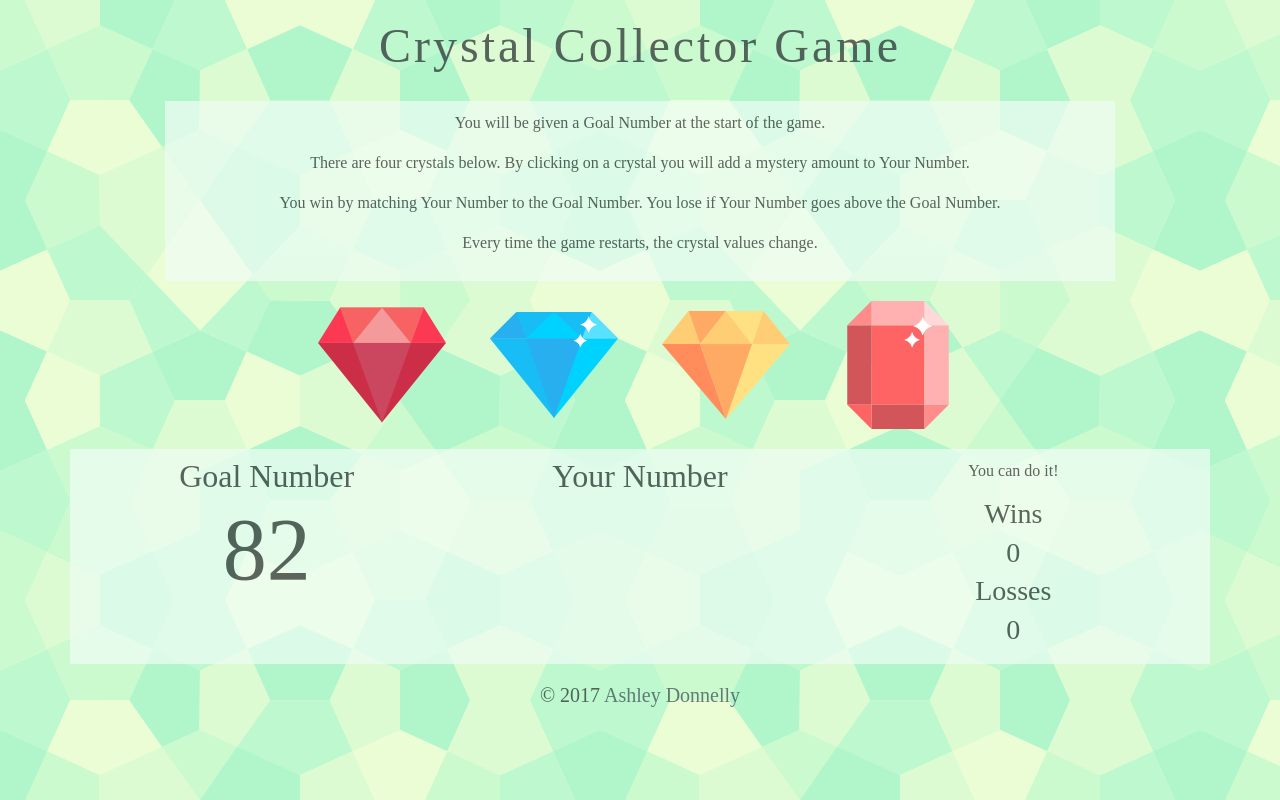
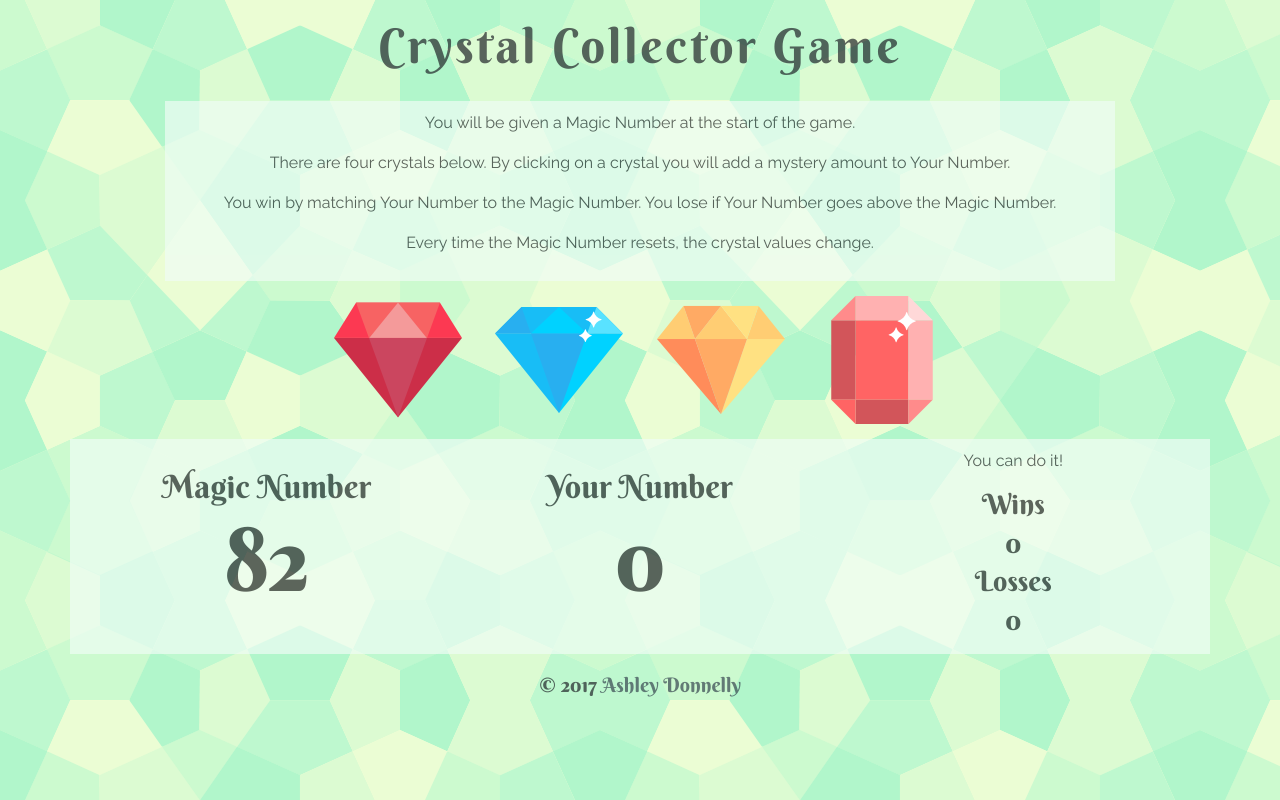
Before and after one commit to ashdonnelly/week-4-game, a plain HTML site: page index.html in a window 1280 px wide. Drawn offline with nearby package versions, Linux system fonts and the light colour scheme; a web font is replaced by a local one.

Commit message:
crystal clicks are adding correctly

```diff
--- a/assets/css/style.css
+++ b/assets/css/style.css
@@ -1,13 +1,19 @@
-body {
-	font-family: 'Balthazar', serif;
+body
+{
+	font-family: 'Berkshire Swash', cursive;
 	text-align: center;
 	background-image: url("../images/congruent_pentagon.png");
 }
 
-#instructions {
+#instructions
+{
 	padding: 10px;
 	background-color: #effdf5;
 	opacity: 0.7;
+}
+
+p {
+	font-family: 'Raleway', sans-serif;
 }
 
 #numbers-section {
@@ -23,12 +29,14 @@ h1 {
 	opacity: 0.7;
 }
 
-#goal-number {
+#magic-number,
+#your-number {
 	font-size: 88px;
 }
 
-#your-number {
-	font-size: 88px;
+#magic-section,
+#your-section {
+	padding-top: 20px;
 }
 
 a {
@@ -41,7 +49,7 @@ a:hover {
 }
 
 img {
-	padding: 20px;
+	margin: 15px;
 }
 
 h5 {
--- a/assets/javascript/game.js
+++ b/assets/javascript/game.js
@@ -1,11 +1,59 @@
 $(document).ready(function() {
 	console.log("ready");
-})
+});
 
-var goalNumber = Math.floor((Math.random() * 120) + 19);
+var yourNumber = 0;
+var magicNumber = Math.floor((Math.random() * 120) + 19);
 var crystal1 = Math.floor((Math.random() * 12) + 1);
 var crystal2 = Math.floor((Math.random() * 12) + 1);
 var crystal3 = Math.floor((Math.random() * 12) + 1);
 var crystal4 = Math.floor((Math.random() * 12) + 1);
 
-$("#goal-number").html(goalNumber);
+function reset() {
+	var yourNumber = 0;
+	var magicNumber = Math.floor((Math.random() * 120) + 19);
+	var crystal1 = Math.floor((Math.random() * 12) + 1);
+	var crystal2 = Math.floor((Math.random() * 12) + 1);
+	var crystal3 = Math.floor((Math.random() * 12) + 1);
+	var crystal4 = Math.floor((Math.random() * 12) + 1);
+};
+
+var wins = 0;
+var losses = 0;
+
+$("#magic-number").text(magicNumber);
+$("#your-number").text(yourNumber);
+$("#wins").text(wins);
+$("#losses").text(losses);
+
+$("#crystal-1").on("click", function(){
+	$("#your-number").text(yourNumber += crystal1);
+	console.log(crystal1)
+});
+
+$("#crystal-2").on("click", function(){
+	$("#your-number").text(yourNumber += crystal2);
+	console.log(crystal2)
+});
+
+$("#crystal-3").on("click", function(){
+	$("#your-number").text(yourNumber += crystal3);
+	console.log(crystal3)
+});
+
+$("#crystal-4").on("click", function(){
+	$("#your-number").text(yourNumber += crystal4);
+	console.log(crystal4)
+});
+
+if (yourNumber === magicNumber) {
+	$("#win-lose-comment").text("You won!");
+	wins++;
+	reset();
+};
+
+if (yourNumber > magicNumber) {
+	$("#win-lose-comment").text("You lost!");
+	losses++;
+	reset();
+};
--- a/index.html
+++ b/index.html
@@ -7,7 +7,8 @@
 	<link rel="stylesheet" href="https://maxcdn.bootstrapcdn.com/bootstrap/4.0.0-beta/css/bootstrap.min.css" integrity="sha384-/Y6pD6FV/Vv2HJnA6t+vslU6fwYXjCFtcEpHbNJ0lyAFsXTsjBbfaDjzALeQsN6M" crossorigin="anonymous">
 	<link rel="icon" type="image/x-icon" href="assets/images/source-code-icon-32-213242.png">
 	<link rel="stylesheet" type="text/css" href="assets/css/style.css">
-	<link href="https://fonts.googleapis.com/css?family=Balthazar" rel="stylesheet">
+	<link href="https://fonts.googleapis.com/css?family=Berkshire+Swash" rel="stylesheet">
+	<link href="https://fonts.googleapis.com/css?family=Berkshire+Swash|Raleway" rel="stylesheet">
 	<script src="https://ajax.googleapis.com/ajax/libs/jquery/3.2.1/jquery.min.js"></script>
 </head>
 
@@ -27,10 +28,10 @@
 		<div class="col-md-1"></div>
 
 		<div class="col-md-10" id="instructions">
-			<p>You will be given a Goal Number at the start of the game.</p>
+			<p>You will be given a Magic Number at the start of the game.</p>
 			<p>There are four crystals below. By clicking on a crystal you will add a mystery amount to Your Number.</p>
-			<p>You win by matching Your Number to the Goal Number. You lose if Your Number goes above the Goal Number.</p>
-			<p>Every time the game restarts, the crystal values change.</p>
+			<p>You win by matching Your Number to the Magic Number. You lose if Your Number goes above the Magic Number.</p>
+			<p>Every time the Magic Number resets, the crystal values change.</p>
 		</div>
 
 		<div class="col-md-1"></div>
@@ -40,34 +41,32 @@
 	<div class="row">
 
 		<div class="col-md-12" id="crystals">
-			<img id="cystal-1" src="assets/images/diamond.png" alt="red crystal">
-			<img id="cystal-2" src="assets/images/jewels.png" alt="blue sparkling crystal">
-			<img id="cystal-3" src="assets/images/gem.png" alt="orange crystal">
-			<img id="cystal-4" src="assets/images/precious-stone.png" alt="pink sparkling crystal">
+			<img id="crystal-1" src="assets/images/diamond.png" alt="red crystal">
+			<img id="crystal-2" src="assets/images/jewels.png" alt="blue sparkling crystal">
+			<img id="crystal-3" src="assets/images/gem.png" alt="orange crystal">
+			<img id="crystal-4" src="assets/images/precious-stone.png" alt="pink sparkling crystal">
 		</div>
 
 	</div>
 
 	<div class="row" id="numbers-section">
 
-		<div class="col-md-4">
-			<h2>Goal Number</h2>
-			<h2 id="goal-number"></h2>
+		<div class="col-md-4" id="magic-section">
+			<h2>Magic Number</h2>
+			<h2 id="magic-number"></h2>
 		</div>
 
-		<div class="col-md-4">
+		<div class="col-md-4" id="your-section">
 			<h2>Your Number</h2>
 			<h2 id="your-number"></h2>
-
 		</div>
 
 		<div class="col-md-4">
 			<p id="win-lose-comment">You can do it!</p>
 			<h3>Wins</h3>
-			<h3 id="wins">0</h3>
+			<h3 id="wins"></h3>
 			<h3>Losses</h3>
-			<h3 id="losses">0</h3>
-
+			<h3 id="losses"></h3>
 		</div>
 
 	</div>
```
